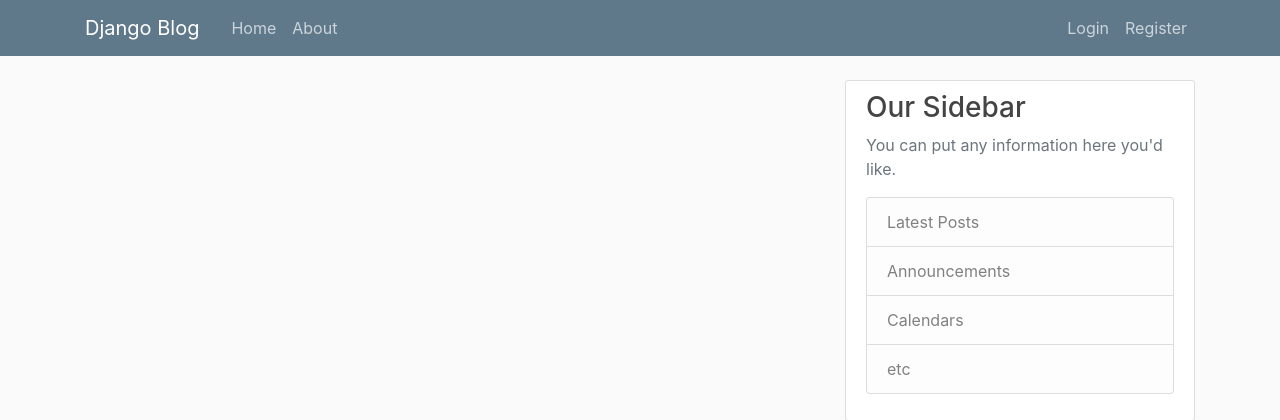
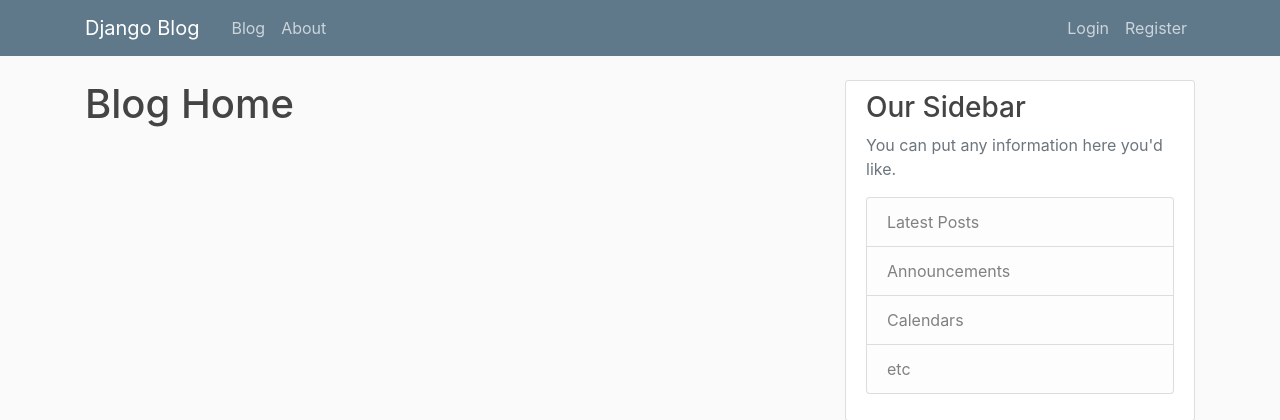
Before and after one commit to Luisjwhitaker/Django_Learning, a Django app: page / in a window 1280 px wide. Shown: the top 420 px of the page. Run offline with Django 3.2, Linux system fonts and the light colour scheme; some libraries are stand-ins or nearby versions.

Commit message:
turorial part 4

```diff
--- a/mysite/blog/templates/blog/base.html
+++ b/mysite/blog/templates/blog/base.html
@@ -28,7 +28,7 @@
           </button>
           <div class="collapse navbar-collapse" id="navbarToggle">
             <div class="navbar-nav mr-auto">
-              <a class="nav-item nav-link" href="{% url 'blog-home' %}">Home</a>
+              <a class="nav-item nav-link" href="{% url 'blog-home' %}">Blog</a>
               <a class="nav-item nav-link" href="{% url 'blog-about' %}">About</a>
             </div>
             <!-- Navbar Right Side -->
--- a/mysite/blog/templates/blog/home.html
+++ b/mysite/blog/templates/blog/home.html
@@ -1,5 +1,6 @@
 {% extends "blog/base.html" %}
 {% block content %}
+<h1>Blog Home</h1>
     {% for post in posts %}
         <article class="media content-section">
           <div class="media-body">
--- a/mysite/blog/urls.py
+++ b/mysite/blog/urls.py
@@ -3,5 +3,5 @@
 
 urlpatterns = [
     path('', views.home, name='blog-home'),
-    path('about/', views.about, name='about-home'),
+    path('about/', views.about, name='blog-about'),
 ]
```
Also changed, not shown: mysite/db.sqlite3.
